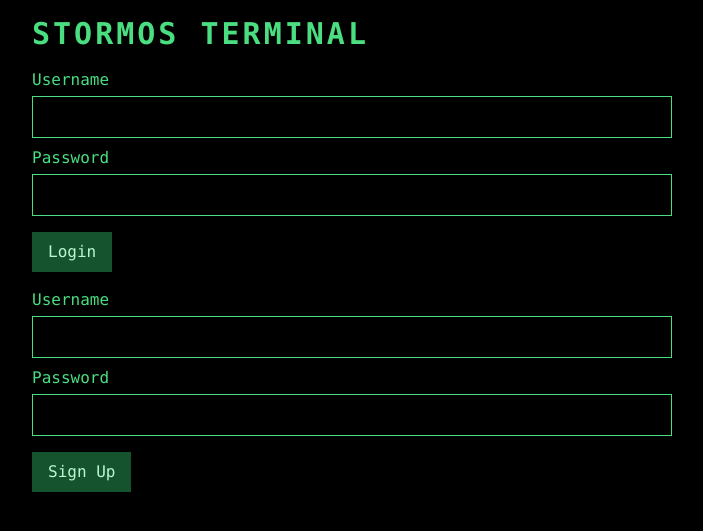
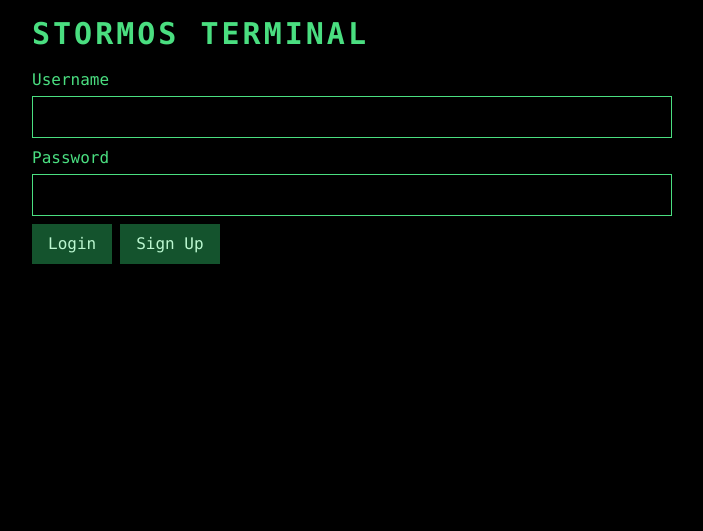
Before and after one commit to NomadWithoutAHome/ProjectStormosRevival, a FastAPI app: page / in a window 1280 px wide. Shown: the top 531 px of the page, without its empty margins (288-991 px from the left). Run offline with FastAPI, Linux system fonts and the light colour scheme; some libraries are stand-ins or nearby versions.

Commit message:
update index.html

```diff
--- a/frontend/templates/index.html
+++ b/frontend/templates/index.html
@@ -6,7 +6,8 @@
         <div class="bg-red-900 text-red-300 p-2 mb-4 rounded">{{ error }}</div>
     {% endif %}
     {% if not user %}
-    <form action="/login" method="post" class="mb-4">
+    <div id="login-form">
+        <form action="/login" method="post" class="mb-2">
             <div class="mb-2">
                 <label class="block mb-1">Username</label>
                 <input name="username" class="bg-black border border-green-400 text-green-400 p-2 w-full" required>
@@ -15,9 +16,14 @@
                 <label class="block mb-1">Password</label>
                 <input name="password" type="password" class="bg-black border border-green-400 text-green-400 p-2 w-full" required>
             </div>
-        <button type="submit" class="bg-green-900 hover:bg-green-700 text-green-200 px-4 py-2 mt-2">Login</button>
+            <div class="flex space-x-2">
+                <button type="submit" class="bg-green-900 hover:bg-green-700 text-green-200 px-4 py-2">Login</button>
+                <button type="button" onclick="toggleForms()" class="bg-green-900 hover:bg-green-700 text-green-200 px-4 py-2">Sign Up</button>
+            </div>
         </form>
-    <form action="/signup" method="post">
+    </div>
+    <div id="signup-form" style="display:none;">
+        <form action="/signup" method="post" class="mb-2">
             <div class="mb-2">
                 <label class="block mb-1">Username</label>
                 <input name="username" class="bg-black border border-green-400 text-green-400 p-2 w-full" required>
@@ -26,8 +32,25 @@
                 <label class="block mb-1">Password</label>
                 <input name="password" type="password" class="bg-black border border-green-400 text-green-400 p-2 w-full" required>
             </div>
-        <button type="submit" class="bg-green-900 hover:bg-green-700 text-green-200 px-4 py-2 mt-2">Sign Up</button>
+            <div class="flex space-x-2">
+                <button type="submit" class="bg-green-900 hover:bg-green-700 text-green-200 px-4 py-2">Sign Up</button>
+                <button type="button" onclick="toggleForms()" class="bg-green-900 hover:bg-green-700 text-green-200 px-4 py-2">Back to Login</button>
+            </div>
         </form>
+    </div>
+    <script>
+        function toggleForms() {
+            var login = document.getElementById('login-form');
+            var signup = document.getElementById('signup-form');
+            if (login.style.display === 'none') {
+                login.style.display = '';
+                signup.style.display = 'none';
+            } else {
+                login.style.display = 'none';
+                signup.style.display = '';
+            }
+        }
+    </script>
     {% else %}
     <div class="mb-4">Welcome, <span class="font-bold">{{ user }}</span>!</div>
     <a href="/forum" class="underline mr-4">Forum</a>
```
Lines whose indentation alone changed are shown as unchanged.
